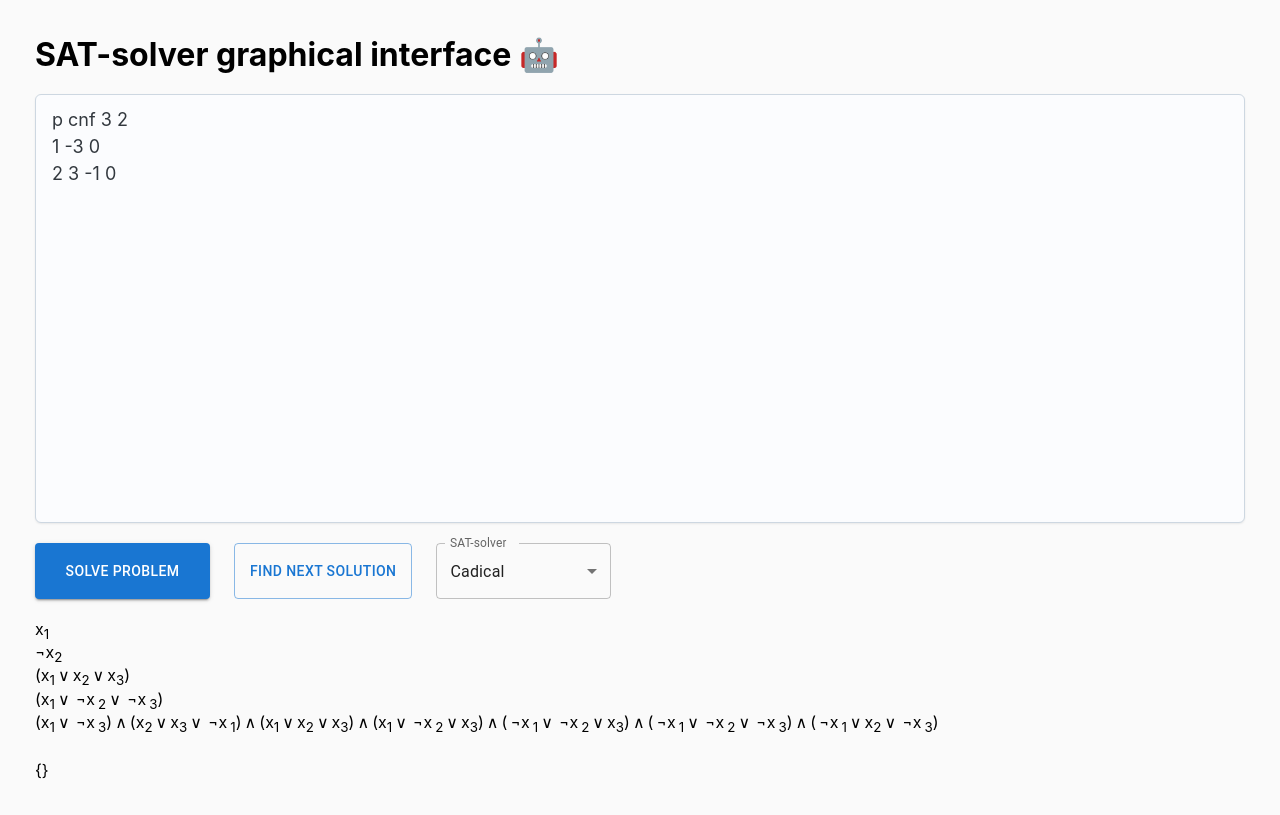
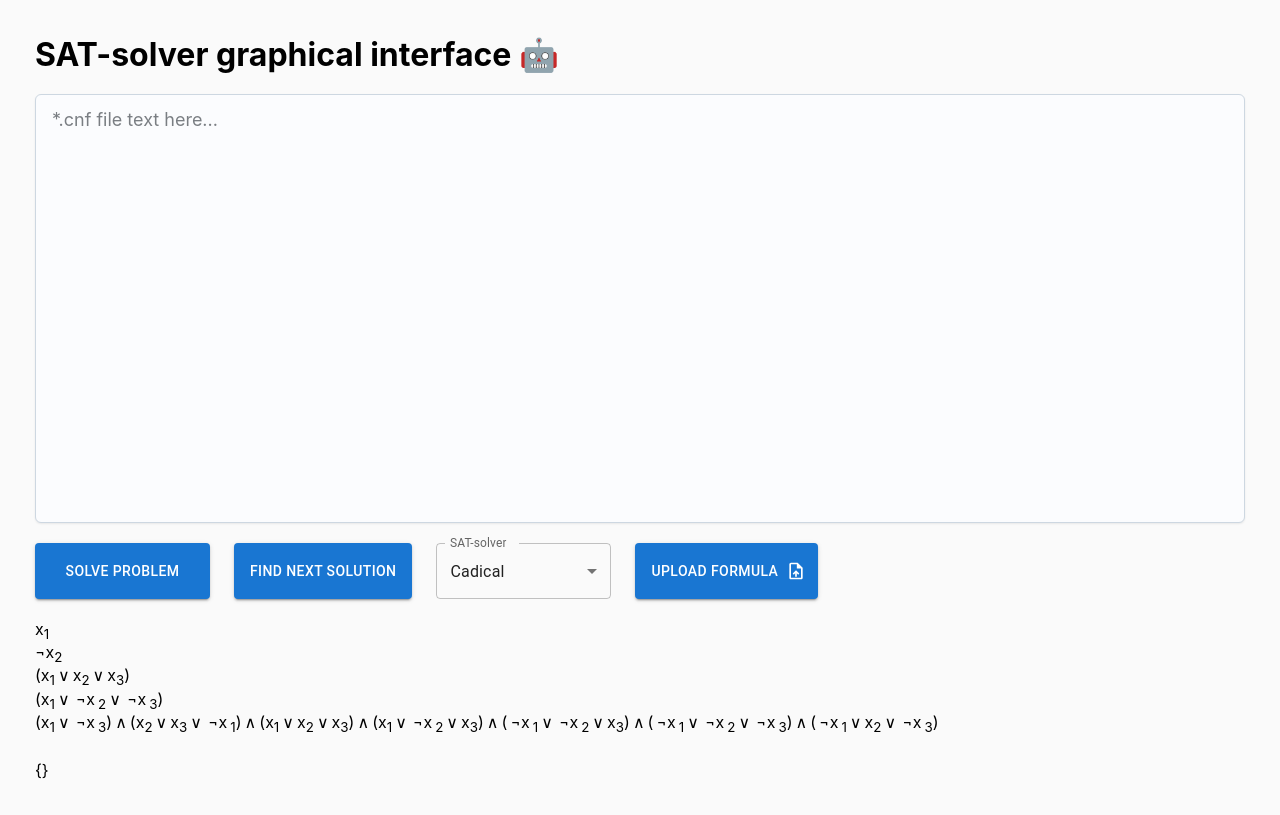
Before and after one commit to vvvvvvvector/SAT-solver-graphical-interface-client, a React (Vite) app: page / in a window 1280 px wide. Built offline with nearby package versions, Linux system fonts and the light colour scheme.

Commit message:
now user can upload formulas from file

```diff
--- a/package.json
+++ b/package.json
@@ -11,6 +11,7 @@
   "dependencies": {
     "@emotion/react": "^11.10.5",
     "@emotion/styled": "^11.10.5",
+    "@mui/icons-material": "^5.11.0",
     "@mui/joy": "^5.0.0-alpha.62",
     "@mui/material": "^5.11.4",
     "axios": "^1.2.2",
--- a/src/@types/custom.d.ts
+++ b/src/@types/custom.d.ts
@@ -1,2 +1 @@
-
 declare module "*.module.scss";
--- a/src/App.tsx
+++ b/src/App.tsx
@@ -12,6 +12,7 @@ import {
   MenuItem,
 } from "@mui/material/";
 import { Stack } from "@mui/system";
+import UploadFileIcon from "@mui/icons-material/UploadFile";
 
 import "./styles.scss";
 
@@ -20,7 +21,7 @@ import solvers from "./assets/solvers.json";
 import { Variable, Clause, Formula } from "./components";
 
 export default function App() {
-  const [formula, setFormula] = React.useState("p cnf 3 2\n1 -3 0\n2 3 -1 0");
+  const [formula, setFormula] = React.useState("");
   const [response, setResponse] = React.useState({});
 
   const [solveLoading, setSolveLoading] = React.useState(false);
@@ -90,7 +91,7 @@ export default function App() {
             minWidth: "175px",
           }}
           disabled={solveOneMoreLoading}
-          variant="outlined"
+          variant="contained"
           onClick={async () => {
             try {
               if (formula.length > 0) {
@@ -138,6 +139,33 @@ export default function App() {
             ))}
           </Select>
         </FormControl>
+        <Button
+          variant="contained"
+          component="label"
+          endIcon={<UploadFileIcon />}
+        >
+          Upload Formula
+          <input
+            onChange={(e) => {
+              if (e.target.files instanceof FileList) {
+                const file = e.target.files[0];
+                console.log(file);
+                const reader = new FileReader();
+                reader.readAsText(file);
+                reader.onload = () => {
+                  toast.success("Formula was successfully uploaded!");
+                  console.log(reader.result);
+                  setFormula(reader.result as string);
+                };
+              } else {
+                console.log("error handler");
+              }
+            }}
+            hidden
+            accept=".txt, .cnf"
+            type="file"
+          />
+        </Button>
       </Stack>
       <Variable index={1} />
       <Variable index={-2} />
```
Also changed, not shown: 1 other file (tests, documents, lock files or other folders).
